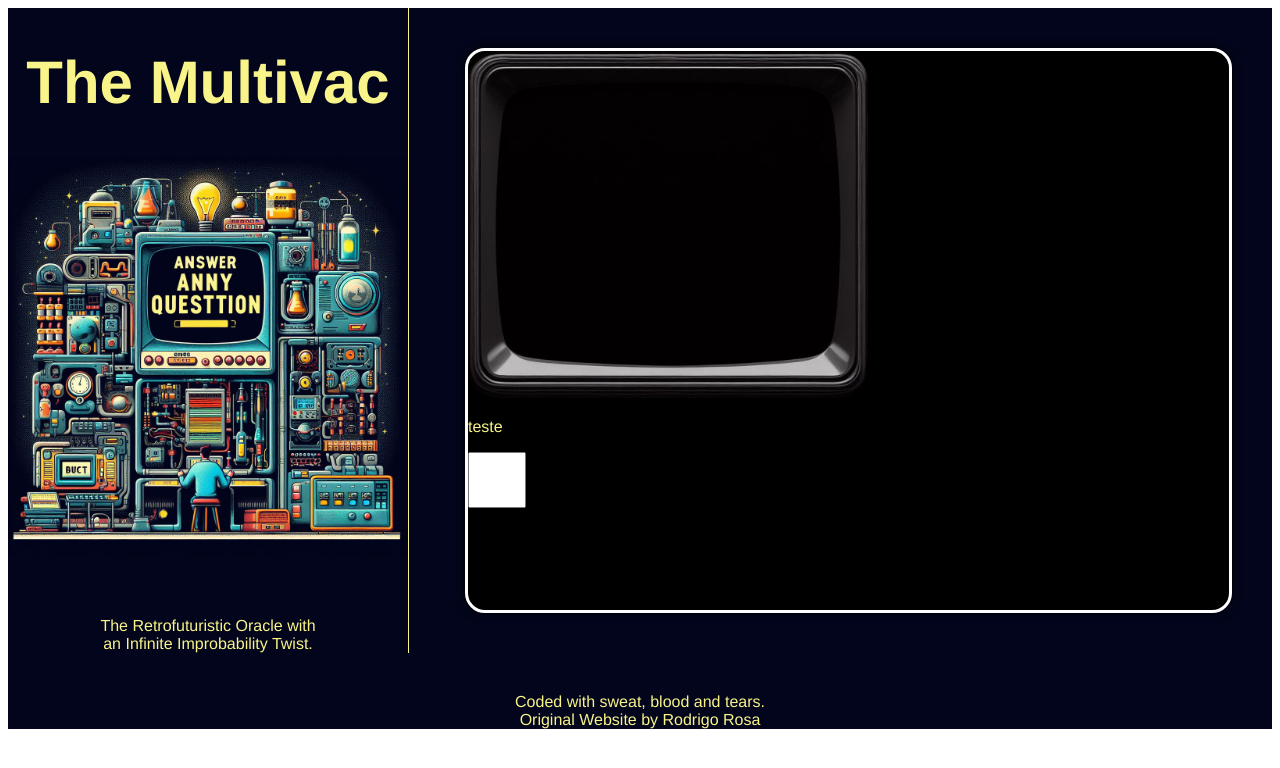
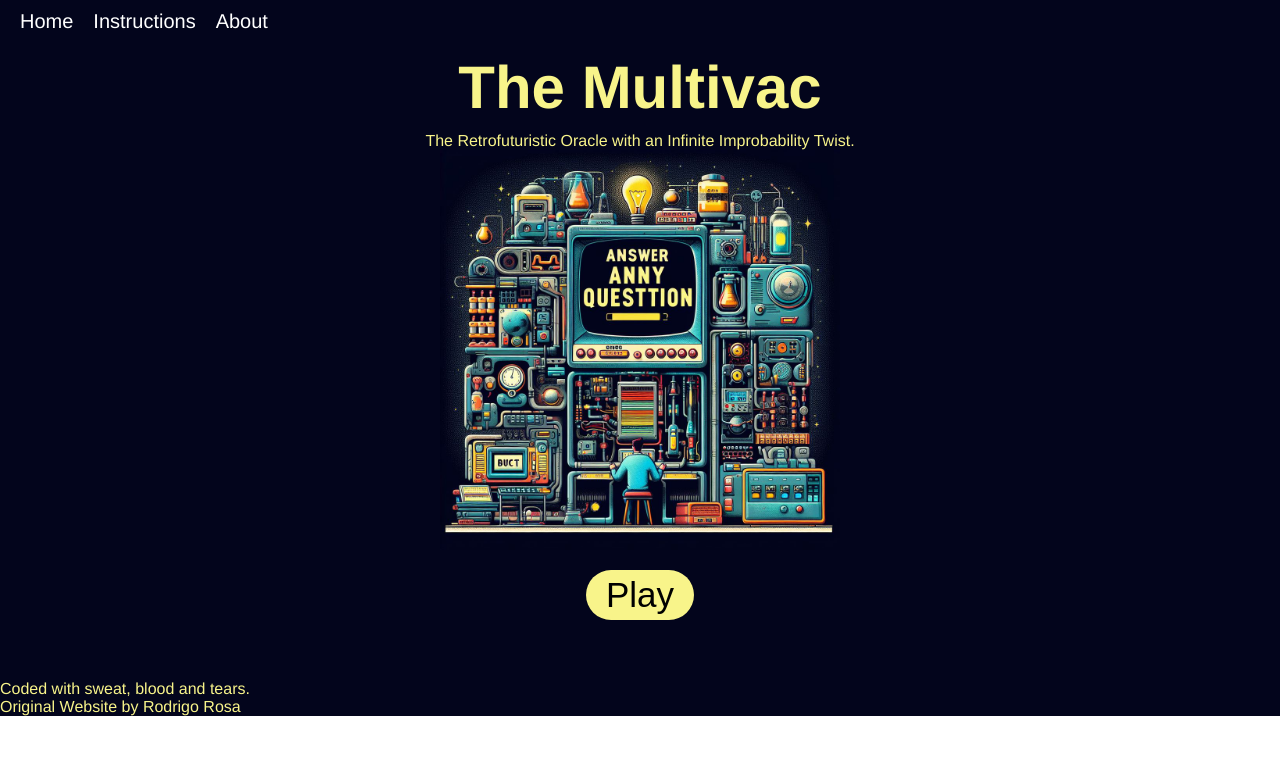
Before and after one commit to RodrigoRosa2022/Multivac, a Vue app: page / in a window 1280 px wide. Shown: the top 768 px of the page. Built offline with nearby package versions, Linux system fonts and the light colour scheme.

Commit message:
improved css, form for user and password

```diff
--- a/src/App.vue
+++ b/src/App.vue
@@ -13,4 +13,9 @@
   background: #03051C;
   color: #F8F48A;
 }
+
+body {
+  margin: 0px;
+  overflow: hidden;
+}
 </style>
--- /dev/null
+++ b/src/components/Modal.vue
@@ -0,0 +1,62 @@
+<template>
+  <div class="backdrop" @click.self="closeModal">
+
+    <div class="modal">
+
+      <SignupForm />
+
+
+
+    </div>
+  </div>
+</template>
+
+<script>
+import SignupForm from '@/components/SignupForm.vue'
+
+export default {
+  props: [],
+  data() {
+    return {
+      user: '',
+      password: '',
+      terms: false
+    }
+  },
+  components: {SignupForm},
+  methods: {
+    closeModal() {
+      this.$emit('close')
+    }
+  }
+}
+</script>
+
+
+<style scoped>
+.modal {
+  width: 400px;
+  padding: 20px;
+  margin: 100px auto;
+  background: white;
+  border-radius: 40px;
+
+}
+
+.backdrop {
+  top: 0;
+  position: fixed;
+  background: rgba(34, 34, 34, 0.8);
+  width: 100%;
+  height: 100%;
+}
+
+p {
+  color: black;
+  border: none;
+  padding: 0;
+  font-style: normal;
+}
+
+
+</style>
--- /dev/null
+++ b/src/components/SignupForm.vue
@@ -0,0 +1,87 @@
+<template>
+      <form action="play">
+        <label>Certified Multivac Navigator</label>
+        <input type="text" required placeholder="User Name">
+
+        <label>Password</label>
+        <input type="password" required v-model="password" placeholder="Password">
+
+        <div class="terms">
+          <input type="checkbox" v-model="terms" required>
+          <label>Accept terms and conditions</label>
+
+        </div>
+        <button type="submit">Require Access</button>
+
+        <p>*Remember, keep it classy when you talk to The Multivac; it appreciates your elegance. </p>
+
+      </form>
+
+</template>
+
+<script>
+export default {
+
+  name: 'SignupForm',
+
+}
+</script>
+
+
+<style>
+form {
+  max-width: 420px;
+  margin: 30px auto;
+  text-align: left;
+  padding: 40px;
+  border-radius: 10px;
+}
+
+label {
+  color: #aaa;
+  display: inline-block;
+  margin: 25px 0 15px;
+  font-size: 0.6em;
+  text-transform: uppercase;
+  letter-spacing: 1px;
+  font-weight: bold;
+}
+
+input, select {
+  display: block;
+  padding: 10px 6px;
+  width: 100%;
+  box-sizing: border-box;
+  border:none;
+  border: 1px solid #ddd;
+  color: #555;
+}
+
+input[type="Checkbox"] {
+  display: inline-block;
+  width: 16px;
+  margin: 0 10px 0 0;
+  position: relative;
+  top: 2px;
+}
+
+
+button {
+  background: #0b6dff;
+  border: 0;
+  padding: 10px 20px;
+  margin: 20px 0px;
+  color: white;
+  border-radius: 20px;
+}
+
+.submit {
+  text-align: center;
+}
+
+p {
+  color: black;
+}
+
+
+</style>
--- a/src/components/Terminal.vue
+++ b/src/components/Terminal.vue
@@ -1,7 +1,6 @@
 <template>
 <div class="screen">
-  <img src="@/assets/terminalzoom.jpg" alt="Screen Frame" width="400" class="terminal-image">
-  <p>teste</p>
+  <p contenteditable="true" @input="keyPress()">teeste</p>
   <input type="text" class="input" @input="keyPress()">
 </div>
 </template>
@@ -10,6 +9,7 @@
 export default {
   methods: {
     keyPress() {
+
       console.log("Key Pressed")
     }
   }
@@ -19,6 +19,8 @@ export default {
 <!-- Add "scoped" attribute to limit CSS to this component only -->
 <style scoped>
 .screen {
+  padding-top: 10px;
+  padding-left: 80px;
   border: 3px solid white;
   border-radius: 20px;
   background: black;
@@ -34,5 +36,6 @@ export default {
 .input {
   height: 50px;
   width: 50px;
+  box-decoration-break: none;
 }
 </style>
--- a/src/router/index.js
+++ b/src/router/index.js
@@ -6,14 +6,6 @@ const routes = [
     path: '/',
     name: 'home',
     component: HomeView
-  },
-  {
-    path: '/about',
-    name: 'about',
-    // route level code-splitting
-    // this generates a separate chunk (about.[hash].js) for this route
-    // which is lazy-loaded when the route is visited.
-    component: () => import(/* webpackChunkName: "about" */ '../views/AboutView.vue')
   }
 ]
 
--- /dev/null
+++ b/src/views/About.vue
@@ -0,0 +1,6 @@
+<template>
+  <div class="about">
+    <h1>This is an about page</h1>
+    <div>Lorem ipsum dolor, sit amet consectetur adipisicing elit. Quibusdam, voluptatibus?</div>
+  </div>
+</template>
--- a/src/views/AboutView.vue
+++ /dev/null
@@ -1,5 +0,0 @@
-<template>
-  <div class="about">
-    <h1>This is an about page</h1>
-  </div>
-</template>
--- a/src/views/HomeView.vue
+++ b/src/views/HomeView.vue
@@ -1,12 +1,21 @@
 <template>
+  <div v-if="showModal">
+    <Modal :header="header" :text="text" @close="UserModal" />
+  </div>
+  <nav>
+    <a href="#">Home</a>
+    <a href="#">Instructions</a>
+    <a href="#">About</a>
+  </nav>
   <div class="home">
     <div class="logo">
       <h1>The Multivac</h1>
-      <img src="../assets/multivac.jpg" alt="Multivac Terminal" height="400">
       <p>The Retrofuturistic Oracle with an Infinite Improbability Twist.</p>
 
+      <img src="../assets/multivac.jpg" alt="Multivac Terminal" height="400">
+      <button @click="UserModal">Play</button>
     </div>
-      <Terminal />
+      <!-- <Terminal /> -->
   </div>
   <footer>
     <p>Coded with sweat, blood and tears.<br>Original Website by Rodrigo Rosa</p>
@@ -15,55 +24,91 @@
 
 <script>
 import Terminal from '@/components/Terminal.vue'
+import Modal from '@/components/Modal.vue'
 
 export default {
   name: 'HomeView',
   components: {
-    Terminal
+    Terminal,Modal
+  },
+  data() {
+    return {
+      showModal: false
+    }
+  },
+  methods: {
+  UserModal() {
+    this.showModal = !this.showModal
   }
-}
+
+    }
+  }
+
 </script>
 
 <style scoped>
+nav {
+  padding: 10px;
+}
+nav a {
+  margin: 10px;
+  text-decoration: none;
+  color: white;
+  font-size: 20px;
+}
 .home {
-  display: flex;
-  /* flex direction: column; */
   gap: 16px;
   height: 80%;
 }
 
 h1 {
-  center: aligned;
+  text-align: center;
   font-size: 60px;
+  margin: 10px;
 }
+
+p {
+  color: #F8F48A;
+}
+
 .logo {
   border-right: 1px solid;
-  border-image: linear-gradient (red, white) 1;
-  width: 50%;
+  width: 100%;
   height: 100%;
   text-align: center;
 }
 
 .logo p {
-  width: 230px;
   margin: auto;
-  /* margin: 20px; */
+  text-align: center;
 }
 
 .logo img {
   display: block;
   margin-left: auto;
   margin-right: auto;
-  margin-bottom: 60px;
-  /* width: 100%; */
+  height: 400px;
 }
 
-.filler {
-  height: 30px;
+button {
+  background-color: #F8F48A;
+  font-size: 35px;
+  border-radius: 30px;
+  padding: 5px 20px;
+  cursor: pointer;
+  margin: 20px;
+  color: black;
+
 }
 
+button:hover{
+  background-color: black;
+  color:#F8F48A
+}
+
+
 footer {
-  text-align: center;
+  color: white;
   margin-top: 40px;
 }
 
```
Also changed, not shown: src/components/NavBar.vue (added, +17 -0 lines).
